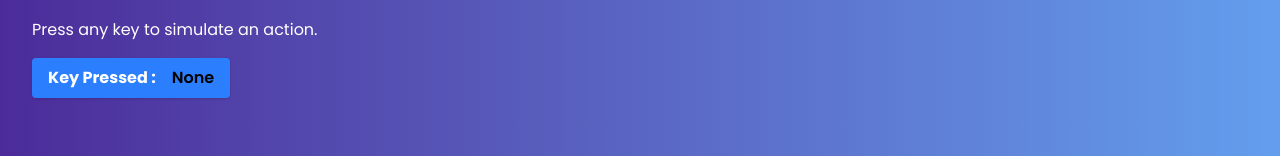
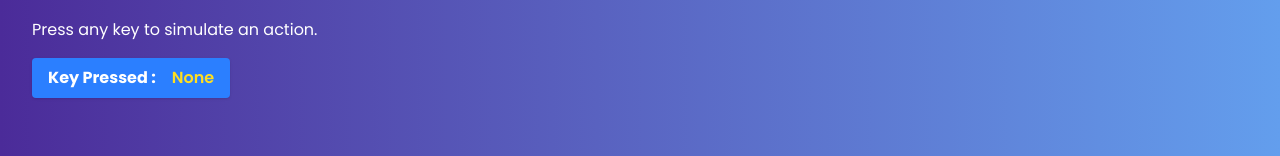
Before and after one commit to kameshravada/Kitap-test, a React (Vite) app: page /keyboard in a window 1280 px wide. Shown: the part 130-286 px from the top of the page. Built offline with nearby package versions, Linux system fonts and the light colour scheme.

Commit message:
keyboard press letters color changed to yellow

```diff
--- a/src/Action-Components/KeyBoard.jsx
+++ b/src/Action-Components/KeyBoard.jsx
@@ -53,7 +53,7 @@ const KeyboardTestPage = () => {
             {/* Last Key Pressed */}
             <div className="bg-blue-500 text-white px-4 py-2 rounded shadow mb-4 w-fit gap-4 text-center flex justify-around">
               <strong>Key Pressed :</strong>
-              <div className="text-black font-semibold">
+              <div className="text-yellow-300 font-semibold">
                 {" "}
                 {lastKey || "None"}
               </div>
```
